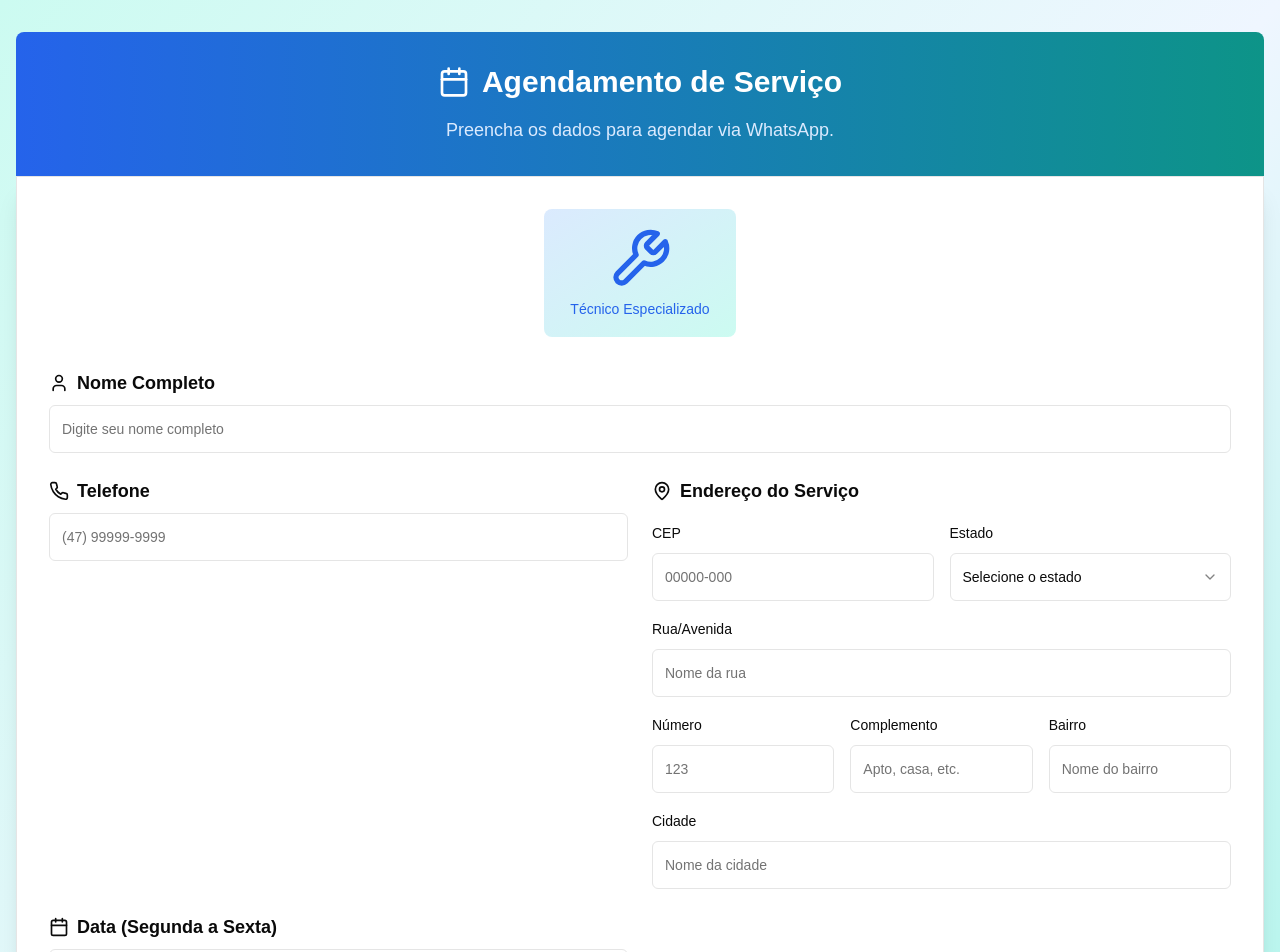
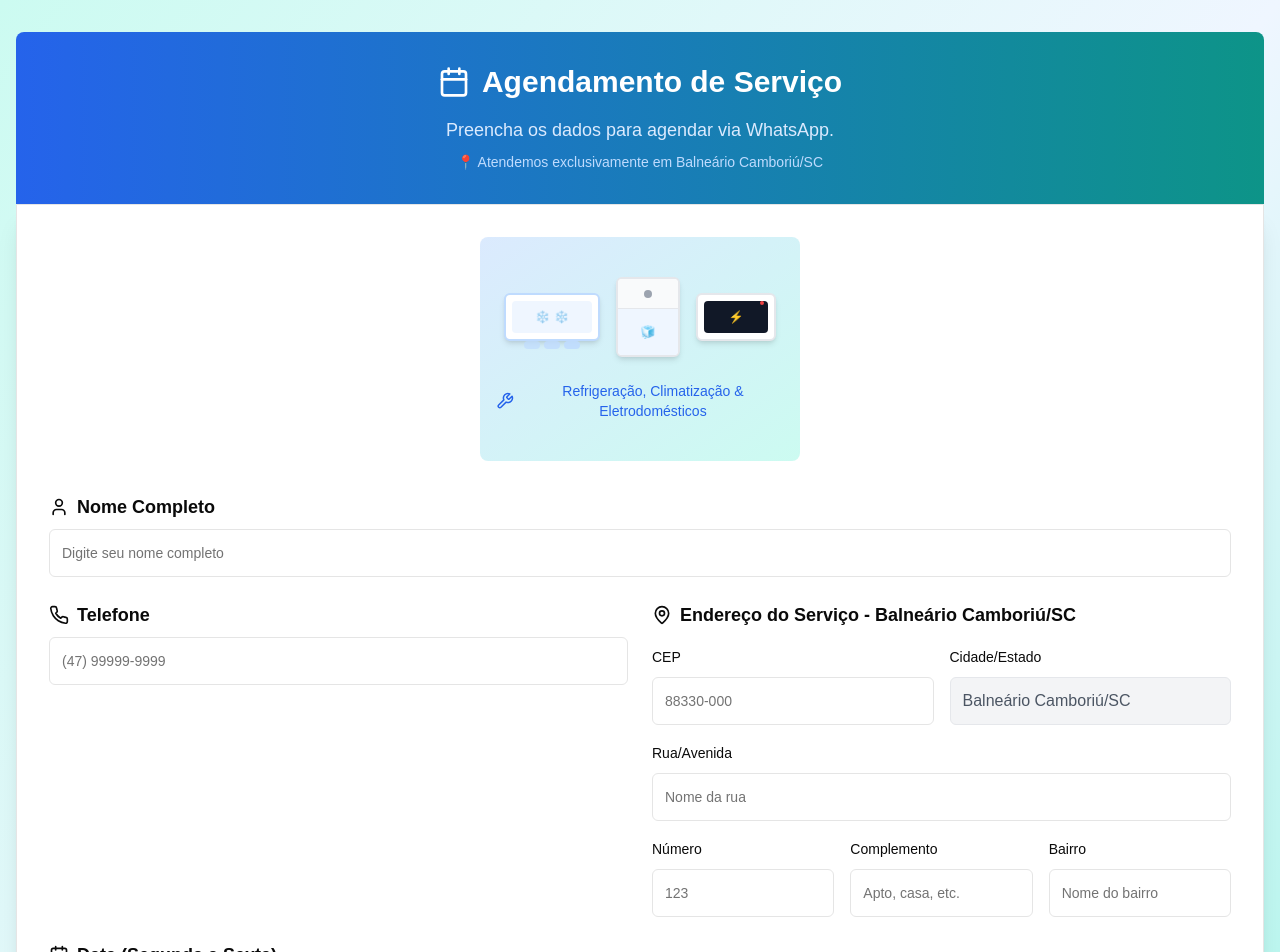
Before and after one commit to lucasraffo/booking-app, a Next.js app: page / in a window 1280 px wide. Shown: the top 952 px of the page. Built offline with nearby package versions, Linux system fonts and the light colour scheme.

Commit message:
booking-app.tsx

```diff
--- a/booking-app.tsx
+++ b/booking-app.tsx
@@ -31,11 +31,10 @@ interface Appointment {
 
 const services = [
   "Instalação de Ar Condicionado",
-  "Manutenção de Ar Condicionado",
   "Reparo de Ar Condicionado",
   "Limpeza de Ar Condicionado",
-  "Conserto Geladeira",
-  "Conserto Micro-Ondas",
+  "Reparo de Geladeira",
+  "Reparo de Microondas",
 
 ]
 
@@ -51,8 +50,8 @@ export default function ServiceScheduling() {
       number: "",
       complement: "",
       neighborhood: "",
-      city: "",
-      state: "",
+      city: "Balneário Camboriú",
+      state: "SC",
     },
     date: "",
     time: "",
@@ -85,12 +84,16 @@ export default function ServiceScheduling() {
   const isWeekday = (dateString: string) => {
     const date = new Date(dateString)
     const day = date.getDay()
-    return day >= 1 && day <= 5 // Monday = 1, Friday = 5
+    return day >= 0 && day <= 5 // Monday = 1, Friday = 5 (apenas dias úteis)
   }
 
   const getMinDate = () => {
     const today = new Date()
-    return today.toISOString().split("T")[0]
+    // Ajustar para timezone brasileiro e permitir agendamento no mesmo dia
+    const year = today.getFullYear()
+    const month = String(today.getMonth() + 1).padStart(2, "0")
+    const day = String(today.getDate()).padStart(2, "0")
+    return `${year}-${month}-${day}`
   }
 
   const handleInputChange = (field: string, value: string) => {
@@ -114,6 +117,8 @@ export default function ServiceScheduling() {
       address: {
         ...prev.address,
         [field]: value,
+        city: "Balneário Camboriú", // Fixar cidade
+        state: "SC", // Fixar estado
       },
     }))
   }
@@ -129,8 +134,6 @@ export default function ServiceScheduling() {
       formData.address.street &&
       formData.address.number &&
       formData.address.neighborhood &&
-      formData.address.city &&
-      formData.address.state &&
       isWeekday(formData.date)
     )
   }
@@ -184,10 +187,15 @@ export default function ServiceScheduling() {
 
     // Generate WhatsApp message
     const message =
-      `Agendamento de Serviço\n\n` +
-      `📅 *Data:* ${new Date(formData.date).toLocaleDateString("pt-BR")}\n` +
+      `🔧 AGENDAMENTO DE SERVIÇO\n\n` +
+      `📅 *Data:* ${new Date(formData.date + "T00:00:00").toLocaleDateString("pt-BR", {
+        weekday: "long",
+        year: "numeric",
+        month: "long",
+        day: "numeric",
+      })}\n` +
       `🕐 *Horário:* ${formData.time}\n` +
-      `👤 *Nome:* ${formData.name}\n` +
+      `👤 *Cliente:* ${formData.name}\n` +
       `📞 *Telefone:* ${formData.phone}\n` +
       `📍 *Endereço:*\n` +
       `${formData.address.street}, ${formData.address.number}${formData.address.complement ? `, ${formData.address.complement}` : ""}\n` +
@@ -210,8 +218,8 @@ export default function ServiceScheduling() {
         number: "",
         complement: "",
         neighborhood: "",
-        city: "",
-        state: "",
+        city: "Balneário Camboriú",
+        state: "SC",
       },
       date: "",
       time: "",
@@ -235,6 +243,7 @@ export default function ServiceScheduling() {
             <h1 className="text-3xl font-bold">Agendamento de Serviço</h1>
           </div>
           <p className="text-center text-blue-100 text-lg">Preencha os dados para agendar via WhatsApp.</p>
+          <p className="text-center text-blue-200 text-sm mt-2">📍 Atendemos exclusivamente em Balneário Camboriú/SC</p>
         </div>
 
         <Card className="rounded-t-none shadow-xl">
@@ -242,10 +251,58 @@ export default function ServiceScheduling() {
             {/* Illustration */}
             <div className="flex justify-center mb-8">
               <div className="relative">
-                <div className="w-48 h-32 bg-gradient-to-br from-blue-100 to-teal-100 rounded-lg flex items-center justify-center">
-                  <div className="text-center">
-                    <Wrench className="h-16 w-16 text-blue-600 mx-auto mb-2" />
-                    <p className="text-sm text-blue-600 font-medium">Técnico Especializado</p>
+                <div className="w-80 h-56 bg-gradient-to-br from-blue-100 to-teal-100 rounded-lg flex items-center justify-center p-4">
+                  <div className="flex flex-col items-center">
+                    <div className="flex items-center justify-center space-x-4 mb-4">
+                      {/* Ar Condicionado */}
+                      <div className="relative">
+                        <div className="w-24 h-12 bg-white rounded-md shadow-md flex items-center justify-center border-2 border-blue-200">
+                          <div className="w-20 h-8 bg-blue-50 rounded flex items-center justify-center">
+                            <div className="flex space-x-1">
+                              <div className="text-blue-500 text-xs">❄️</div>
+                              <div className="text-blue-500 text-xs">❄️</div>
+                            </div>
+                          </div>
+                        </div>
+                        {/* Ondas de ar frio */}
+                        <div className="absolute -bottom-2 left-0 right-0 flex justify-center">
+                          <div className="flex space-x-1">
+                            <div className="w-4 h-2 bg-blue-200 rounded-full opacity-70"></div>
+                            <div className="w-4 h-2 bg-blue-200 rounded-full opacity-80"></div>
+                            <div className="w-4 h-2 bg-blue-200 rounded-full opacity-90"></div>
+                          </div>
+                        </div>
+                      </div>
+
+                      {/* Geladeira */}
+                      <div className="relative">
+                        <div className="w-16 h-20 bg-white rounded-md shadow-md border-2 border-gray-200 flex flex-col">
+                          <div className="w-full h-8 bg-gray-50 rounded-t border-b border-gray-200 flex items-center justify-center">
+                            <div className="w-2 h-2 bg-gray-400 rounded-full"></div>
+                          </div>
+                          <div className="w-full h-12 bg-blue-50 rounded-b flex items-center justify-center">
+                            <div className="text-blue-500 text-xs">🧊</div>
+                          </div>
+                        </div>
+                      </div>
+
+                      {/* Microondas */}
+                      <div className="relative">
+                        <div className="w-20 h-12 bg-white rounded-md shadow-md border-2 border-gray-200 flex items-center justify-center">
+                          <div className="w-16 h-8 bg-gray-900 rounded flex items-center justify-center relative">
+                            <div className="text-green-400 text-xs">⚡</div>
+                            <div className="absolute top-0 right-1 w-1 h-1 bg-red-500 rounded-full"></div>
+                          </div>
+                        </div>
+                      </div>
+                    </div>
+
+                    <div className="flex items-center mt-2">
+                      <Wrench className="h-5 w-5 text-blue-600 mr-2" />
+                      <p className="text-sm text-blue-600 font-medium text-center">
+                        Refrigeração, Climatização & Eletrodomésticos
+                      </p>
+                    </div>
                   </div>
                 </div>
               </div>
@@ -287,7 +344,7 @@ export default function ServiceScheduling() {
                 <div className="space-y-4">
                   <Label className="text-lg font-semibold flex items-center gap-2">
                     <MapPin className="h-5 w-5" />
-                    Endereço do Serviço
+                    Endereço do Serviço - Balneário Camboriú/SC
                   </Label>
 
                   <div className="grid grid-cols-1 md:grid-cols-2 gap-4">
@@ -295,7 +352,7 @@ export default function ServiceScheduling() {
                       <Label htmlFor="cep">CEP</Label>
                       <Input
                         id="cep"
-                        placeholder="00000-000"
+                        placeholder="88330-000"
                         value={formData.address.cep}
                         onChange={(e) => handleAddressChange("cep", e.target.value)}
                         className="h-12"
@@ -303,22 +360,10 @@ export default function ServiceScheduling() {
                     </div>
 
                     <div className="space-y-2">
-                      <Label htmlFor="state">Estado</Label>
-                      <Select
-                        value={formData.address.state}
-                        onValueChange={(value) => handleAddressChange("state", value)}
-                      >
-                        <SelectTrigger className="h-12">
-                          <SelectValue placeholder="Selecione o estado" />
-                        </SelectTrigger>
-                        <SelectContent>
-                          <SelectItem value="SC">Santa Catarina</SelectItem>
-                          <SelectItem value="PR">Paraná</SelectItem>
-                          <SelectItem value="RS">Rio Grande do Sul</SelectItem>
-                          <SelectItem value="SP">São Paulo</SelectItem>
-                          <SelectItem value="RJ">Rio de Janeiro</SelectItem>
-                        </SelectContent>
-                      </Select>
+                      <Label>Cidade/Estado</Label>
+                      <div className="h-12 px-3 py-2 bg-gray-100 border border-gray-200 rounded-md flex items-center text-gray-600">
+                        Balneário Camboriú/SC
+                      </div>
                     </div>
                   </div>
 
@@ -367,17 +412,6 @@ export default function ServiceScheduling() {
                       />
                     </div>
                   </div>
-
-                  <div className="space-y-2">
-                    <Label htmlFor="city">Cidade</Label>
-                    <Input
-                      id="city"
-                      placeholder="Nome da cidade"
-                      value={formData.address.city}
-                      onChange={(e) => handleAddressChange("city", e.target.value)}
-                      className="h-12"
-                    />
-                  </div>
                 </div>
 
                 <div className="space-y-2">
@@ -392,12 +426,24 @@ export default function ServiceScheduling() {
                     value={formData.date}
                     onChange={(e) => {
                       const selectedDate = e.target.value
-                      if (isWeekday(selectedDate)) {
+                      const today = new Date()
+                      const selectedDateObj = new Date(selectedDate + "T00:00:00")
+
+                      if (
+                        isWeekday(selectedDate) &&
+                        selectedDateObj >= new Date(today.getFullYear(), today.getMonth(), today.getDate())
+                      ) {
                         handleInputChange("date", selectedDate)
+                      } else if (!isWeekday(selectedDate)) {
+                        toast({
+                          title: "Data inválida",
+                          description: "Atendemos apenas de segunda a sexta-feira.",
+                          variant: "destructive",
+                        })
                       } else {
                         toast({
                           title: "Data inválida",
-                          description: "Atendemos apenas de segunda a sexta-feira.",
+                          description: "Não é possível agendar para datas passadas.",
                           variant: "destructive",
                         })
                       }
@@ -500,7 +546,12 @@ export default function ServiceScheduling() {
                   <div key={apt.id} className="flex justify-between items-center p-3 bg-gray-50 rounded">
                     <span className="font-medium">{apt.name}</span>
                     <span className="text-sm text-gray-600">
-                      {new Date(apt.date).toLocaleDateString("pt-BR")} às {apt.time}
+                      {new Date(apt.date + "T00:00:00").toLocaleDateString("pt-BR", {
+                        day: "2-digit",
+                        month: "2-digit",
+                        year: "numeric",
+                      })}{" "}
+                      às {apt.time}
                     </span>
                   </div>
                 ))}
```
